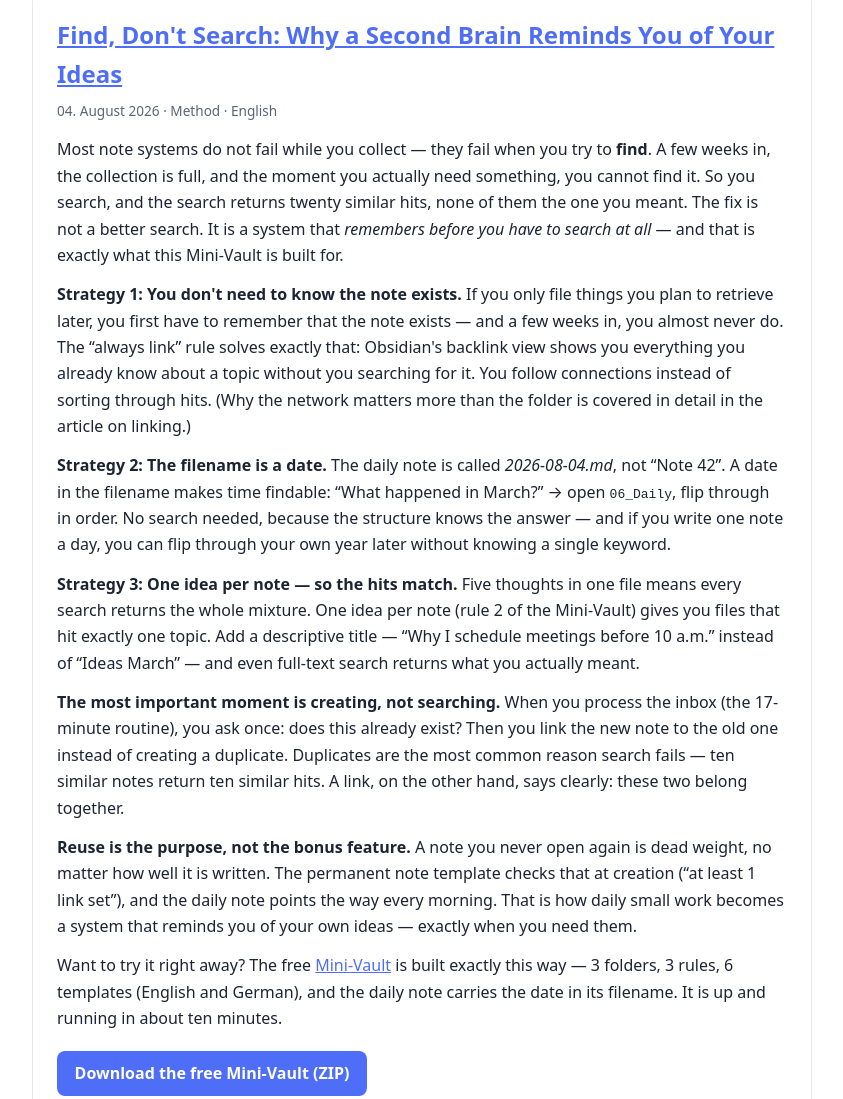
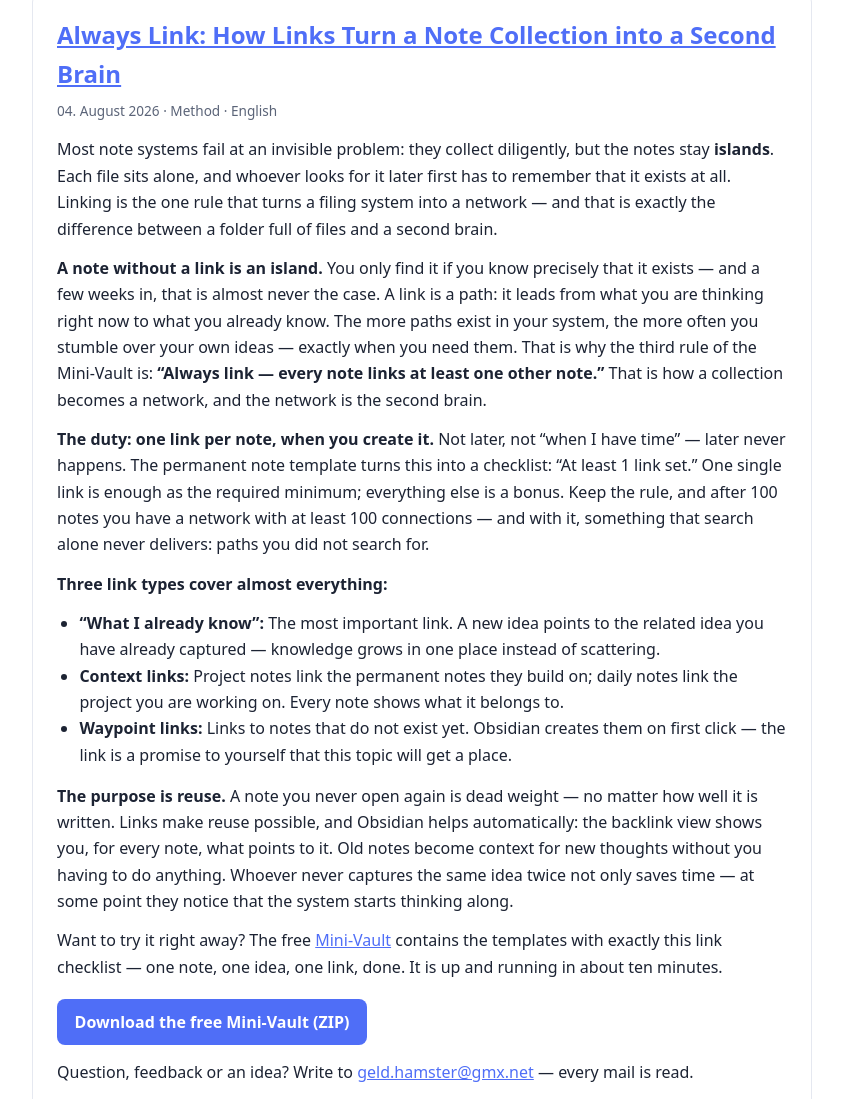
Before and after one commit to secondbrainstarter/secondbrainstarter.github.io, a plain HTML site: page blog/index.html in a window 1280 px wide. Shown: the part 116-1215 px from the top of the page, without its empty margins (218-1061 px from the left). Drawn offline with Linux system fonts and the light colour scheme.

Commit message:
Blog: 7. EN-Post 'Always Link' + Einzelseite + Sitemap (18 URLs)

```diff
--- a/blog/index.html
+++ b/blog/index.html
@@ -49,7 +49,53 @@ footer { border-top:1px solid var(--sbs-border); padding:1.5rem 0; color:var(--s
     <span class="tag">Blog &amp; Newsletter — Obsidian templates &amp; note systems · Obsidian-Vorlagen &amp; Notiz-Systeme</span>
   </div>
 </header>
-<main class="container">  <article class="post" lang="en">
+<main class="container">    <article class="post" lang="en">
+    <h2><a href="always-link-how-links-turn-a-note-collection-into-a-second-brain.html">Always Link: How Links Turn a Note Collection into a Second Brain</a></h2>
+    <p class="meta">04. August 2026 · Method · English</p>
+    <p>Most note systems fail at an invisible problem: they collect diligently, but the notes
+    stay <strong>islands</strong>. Each file sits alone, and whoever looks for it later first has
+    to remember that it exists at all. Linking is the one rule that turns a filing system into a
+    network — and that is exactly the difference between a folder full of files and a second
+    brain.</p>
+    <p><strong>A note without a link is an island.</strong> You only find it if you know precisely
+    that it exists — and a few weeks in, that is almost never the case. A link is a path: it
+    leads from what you are thinking right now to what you already know. The more paths exist in
+    your system, the more often you stumble over your own ideas — exactly when you need them.
+    That is why the third rule of the Mini-Vault is: <strong>“Always link — every note links at
+    least one other note.”</strong> That is how a collection becomes a network, and the network
+    is the second brain.</p>
+    <p><strong>The duty: one link per note, when you create it.</strong> Not later, not “when I
+    have time” — later never happens. The permanent note template turns this into a checklist:
+    “At least 1 link set.” One single link is enough as the required minimum; everything else is
+    a bonus. Keep the rule, and after 100 notes you have a network with at least 100
+    connections — and with it, something that search alone never delivers: paths you did not
+    search for.</p>
+    <p><strong>Three link types cover almost everything:</strong></p>
+    <ul>
+      <li><strong>“What I already know”:</strong> The most important link. A new idea points to
+      the related idea you have already captured — knowledge grows in one place instead of
+      scattering.</li>
+      <li><strong>Context links:</strong> Project notes link the permanent notes they build on;
+      daily notes link the project you are working on. Every note shows what it belongs to.</li>
+      <li><strong>Waypoint links:</strong> Links to notes that do not exist yet. Obsidian creates
+      them on first click — the link is a promise to yourself that this topic will get a
+      place.</li>
+    </ul>
+    <p><strong>The purpose is reuse.</strong> A note you never open again is dead weight — no
+    matter how well it is written. Links make reuse possible, and Obsidian helps automatically:
+    the backlink view shows you, for every note, what points to it. Old notes become context for
+    new thoughts without you having to do anything. Whoever never captures the same idea twice
+    not only saves time — at some point they notice that the system starts thinking along.</p>
+    <p>Want to try it right away? The free
+    <a href="https://secondbrainstarter.github.io/second-brain-in-10-minuten-v0.2.zip" download>Mini-Vault</a> contains the
+    templates with exactly this link checklist — one note, one idea, one link, done. It is up
+    and running in about ten minutes.</p>
+    <a class="btn" href="https://secondbrainstarter.github.io/second-brain-in-10-minuten-v0.2.zip" download>Download the free Mini-Vault (ZIP)</a>
+    <p style="margin-top:0.9rem">Question, feedback or an idea? Write to
+    <a href="mailto:geld.hamster@gmx.net?subject=Blog:%20Always%20Link">geld.hamster@gmx.net</a> — every
+    mail is read.</p>
+  </article>
+  <article class="post" lang="en">
     <h2><a href="find-don-t-search-why-a-second-brain-reminds-you-of-your-ideas.html">Find, Don't Search: Why a Second Brain Reminds You of Your Ideas</a></h2>
     <p class="meta">04. August 2026 · Method · English</p>
     <p>Most note systems do not fail while you collect — they fail when you try to
--- a/sitemap.xml
+++ b/sitemap.xml
@@ -2,6 +2,7 @@
 <urlset xmlns="http://www.sitemaps.org/schemas/sitemap/0.9">
   <url><loc>https://secondbrainstarter.github.io/</loc><lastmod>2026-08-04</lastmod><changefreq>weekly</changefreq><priority>1.0</priority></url>
   <url><loc>https://secondbrainstarter.github.io/blog/</loc><lastmod>2026-08-04</lastmod><changefreq>daily</changefreq><priority>0.8</priority></url>
+  <url><loc>https://secondbrainstarter.github.io/blog/always-link-how-links-turn-a-note-collection-into-a-second-brain.html</loc><lastmod>2026-08-04</lastmod><changefreq>monthly</changefreq><priority>0.7</priority></url>
   <url><loc>https://secondbrainstarter.github.io/blog/die-17-minuten-regel-wie-eine-feste-abendroutine-dein-notizsystem-am-leben-halt.html</loc><lastmod>2026-08-04</lastmod><changefreq>monthly</changefreq><priority>0.7</priority></url>
   <url><loc>https://secondbrainstarter.github.io/blog/die-inbox-regel-warum-3-ordner-reichen-damit-dein-notizsystem-nicht-kippt.html</loc><lastmod>2026-08-04</lastmod><changefreq>monthly</changefreq><priority>0.7</priority></url>
   <url><loc>https://secondbrainstarter.github.io/blog/die-tagesnote-warum-ein-datum-im-dateinamen-dein-system-am-laufen-halt.html</loc><lastmod>2026-08-04</lastmod><changefreq>monthly</changefreq><priority>0.7</priority></url>
```
Also changed, not shown: blog/always-link-how-links-turn-a-note-collection-into-a-second-brain.html (added, +141 -0 lines).
